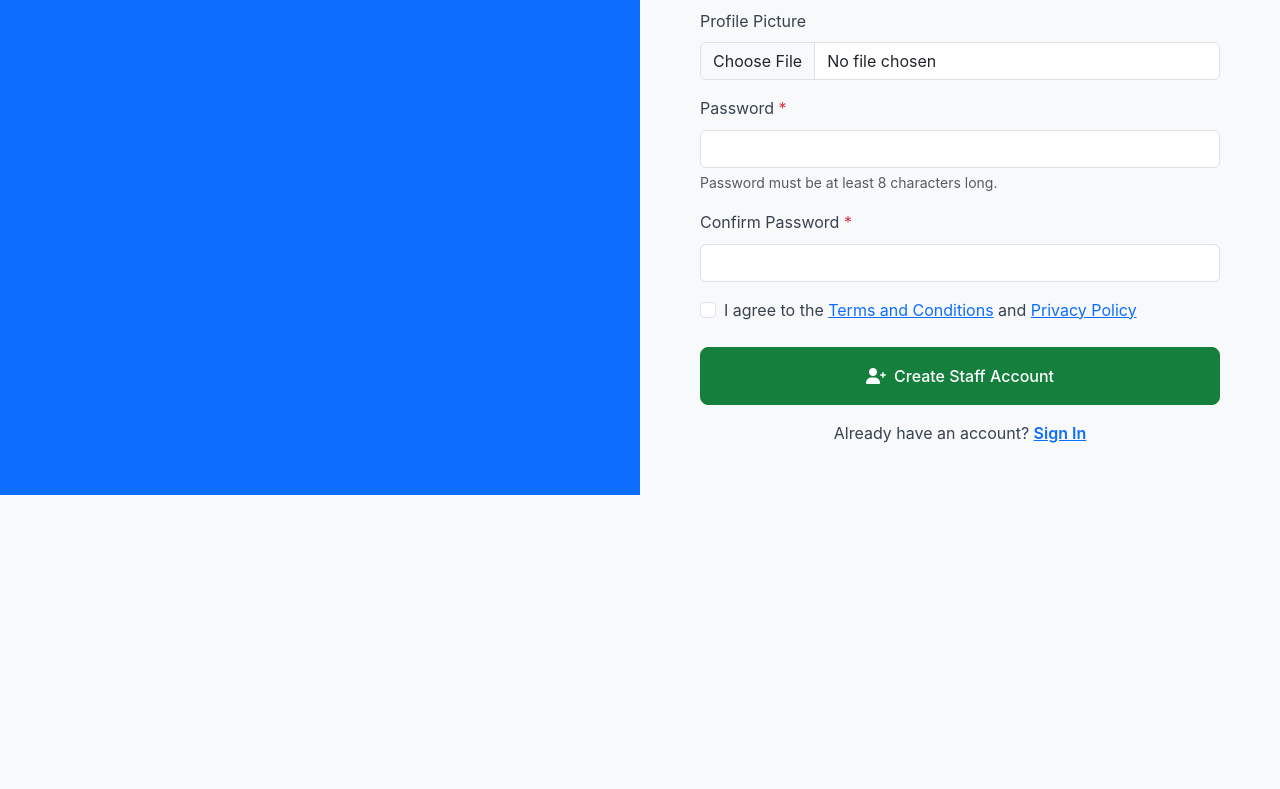
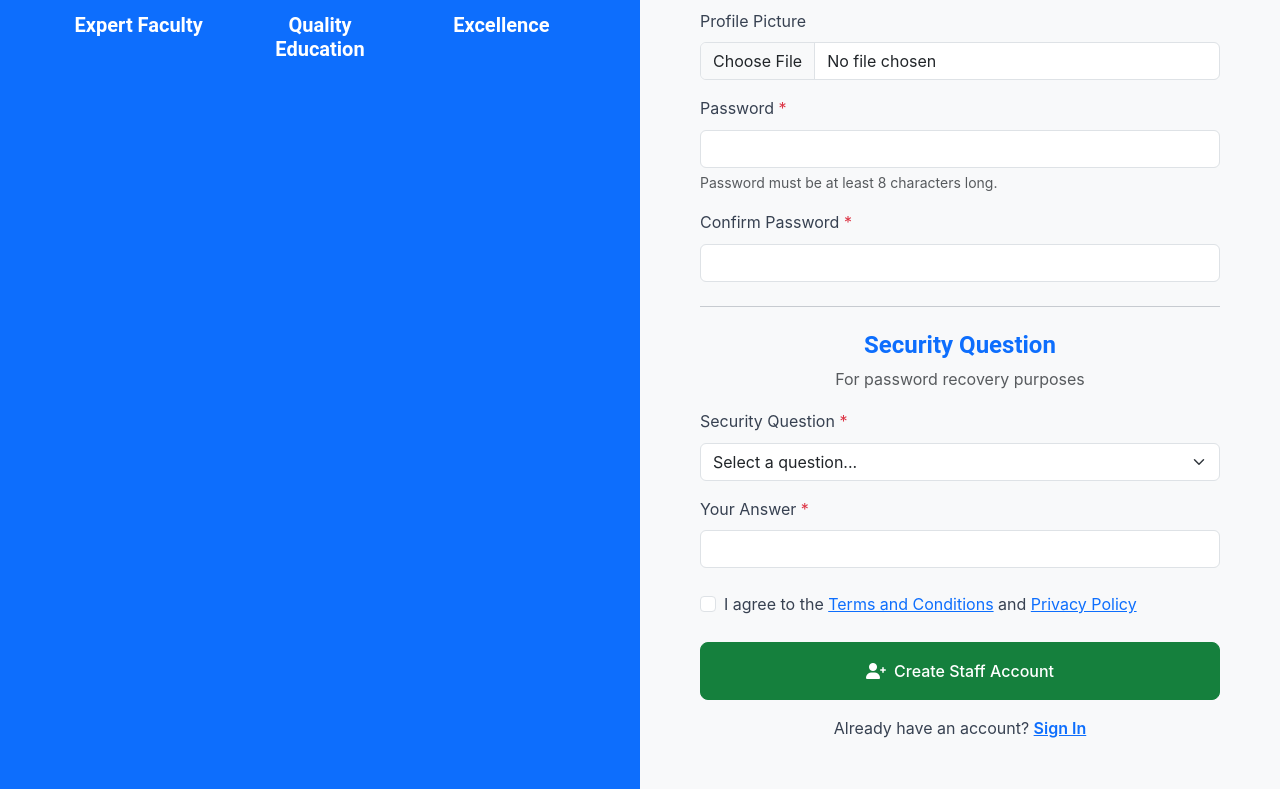
Before and after one commit to shamsu557/ultrTech, a website: page staff_signup.html in a window 1280 px wide. Shown: the part 1031-1820 px from the top of the page. Before the commit the page ends 1526 px from the top, so only its background shows below. Drawn offline with nearby package versions, Linux system fonts and the light colour scheme; files that its build step writes are made by us from their sources; no server answers.

Commit message:
Add files via upload

```diff
--- a/staff_signup.html
+++ b/staff_signup.html
@@ -111,6 +111,27 @@
                             <input type="password" class="form-control" id="confirmPassword" required aria-required="true">
                         </div>
 
+                        <hr class="my-4">
+                        <div class="text-center mb-3">
+                            <h4 class="text-primary">Security Question</h4>
+                            <p class="text-muted">For password recovery purposes</p>
+                        </div>
+
+                        <div class="mb-3">
+                            <label for="securityQuestion" class="form-label">Security Question <span class="text-danger">*</span></label>
+                            <select class="form-select" id="securityQuestion" required aria-required="true">
+                                <option value="" disabled selected>Select a question...</option>
+                                <option value="What was your first pet's name?">What was your first pet's name?</option>
+                                <option value="In what city were you born?">In what city were you born?</option>
+                                <option value="What is your mother's maiden name?">What is your mother's maiden name?</option>
+                                <option value="What was the name of your first school?">What was the name of your first school?</option>
+                            </select>
+                        </div>
+
+                        <div class="mb-4">
+                            <label for="securityAnswer" class="form-label">Your Answer <span class="text-danger">*</span></label>
+                            <input type="text" class="form-control" id="securityAnswer" required aria-required="true">
+                        </div>
                         <div class="mb-4">
                             <div class="form-check">
                                 <input class="form-check-input" type="checkbox" id="agreeTerms" required aria-required="true">
```
Also changed, not shown: staff_login.html (+30 -8 lines).
